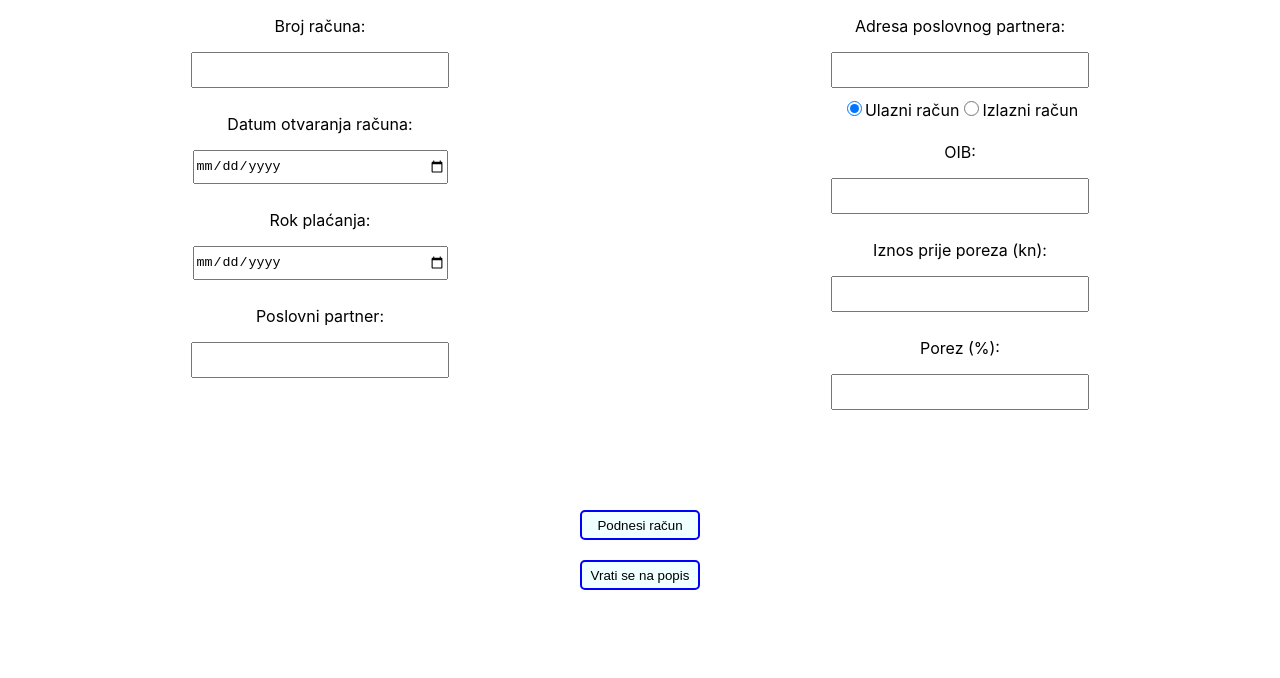
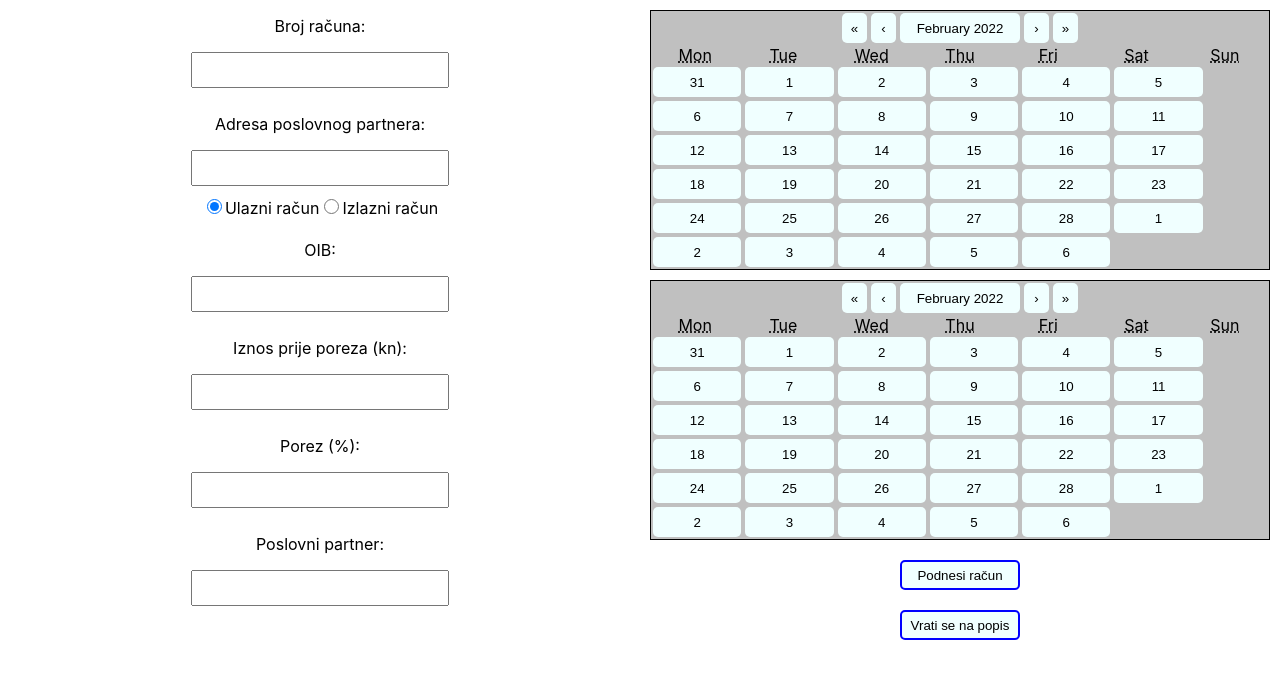
Before and after one commit to CROmarcos/sedamit_zadatak, a React (Create React App) app: page / in a window 1280 px wide. Both pictures are taken after a click on the button "Dodaj novi račun". Shown: the top 678 px of the page. Built offline with nearby package versions, Linux system fonts and the light colour scheme.

Commit message:
Unos datuma
Stavljen kalendar kao unos datumske vrijednosti umjesto input type="date".

```diff
--- a/package.json
+++ b/package.json
@@ -11,6 +11,7 @@
     "@types/react": "^17.0.39",
     "@types/react-dom": "^17.0.11",
     "react": "^17.0.2",
+    "react-calendar": "^3.7.0",
     "react-dom": "^17.0.2",
     "react-router-dom": "^6.2.1",
     "react-scripts": "5.0.0",
@@ -41,5 +42,8 @@
       "last 1 firefox version",
       "last 1 safari version"
     ]
+  },
+  "devDependencies": {
+    "@types/react-calendar": "^3.4.5"
   }
 }
--- a/src/Components/DodajRacun/DodajRacun.scss
+++ b/src/Components/DodajRacun/DodajRacun.scss
@@ -36,3 +36,29 @@ input {
 .right {
     float: right;
 }
+
+.react-calendar {
+    background-color: silver;
+    margin: 10px;
+    border: 1px solid black;
+
+    &__navigation {
+
+        &__arrow {
+            width: 25px;
+        }
+    }
+
+    &__tile {
+        width: 30px;
+    }
+
+    &__month-view__weekdays {
+        display: none;
+    }
+
+    button {
+        margin: 2px;
+        border: none;
+    }
+}
--- a/src/Components/DodajRacun/DodajRacun.tsx
+++ b/src/Components/DodajRacun/DodajRacun.tsx
@@ -1,6 +1,7 @@
 import React, { useState } from "react"
 import IRacun from "../../Interface"
 import "./DodajRacun.scss"
+import Calendar from "react-calendar";
 
 interface IProps {
     setRacuni: React.Dispatch<React.SetStateAction<IRacun["racuni"]>>
@@ -10,6 +11,12 @@ interface IProps {
 let brojac = 1;
 
 const DodajRacun: React.FC<IProps> = ({ racuni, setRacuni }) => {
+
+    //Datum izdavanja računa
+    const [date1, setDate1]=useState(new Date())
+
+    //Datum roka plaćanja
+    const [date2, setDate2]=useState(new Date())
 
     let iznosPoreza = 0;
     let cijenaSPorezom = 0;
@@ -48,8 +55,8 @@ const DodajRacun: React.FC<IProps> = ({ racuni, setRacuni }) => {
                 broj_racuna: input.broj_racuna,
                 redni_broj_racuna: brojac,
                 smjer: "ulazno",
-                datum_racuna: new Date('May 04, 2021'),
-                rok_placanja: new Date('May 07, 2021'),
+                datum_racuna: date1,
+                rok_placanja: date2,
                 naziv_partnera: input.naziv_partnera,
                 adresa_partnera: input.adresa_partnera,
                 oib: input.oib,
@@ -92,16 +99,21 @@ const DodajRacun: React.FC<IProps> = ({ racuni, setRacuni }) => {
         }
     }
 
+    function otvoriRacun(datum:Date){
+        setDate1(datum)
+        console.log(datum)
+    }
+
+    function zatvoriRacun(datum:Date){
+        setDate2(datum)
+        console.log(datum)
+    }
+
     return (
         <div>
             <div className="DodajRacun">
                 <div className="DodajRacun--col left">
                     <div className="Input"><p>Broj računa: </p><input type="text" name="broj_racuna" value={input.broj_racuna} onChange={handleChange} /></div>
-                    <div className="Input"><p>Datum otvaranja računa: </p><input type="date" name="datum_racuna" /></div>
-                    <div className="Input"><p>Rok plaćanja: </p><input type="date" name="rok_placanja" /></div>
-                    <div className="Input"><p>Poslovni partner: </p><input type="text" name="naziv_partnera" value={input.naziv_partnera} onChange={handleChange} /></div>
-                </div>
-                <div className="DodajRacun--col right">
                     <div className="Input"><p>Adresa poslovnog partnera: </p><input type="text" name="adresa_partnera" value={input.adresa_partnera} onChange={handleChange} /></div>
                     <div className="Input--RB">
                         <input className="RadioButton" type="radio" id="ulazno" name="smjer" value={input.smjer} onClick={prikaziOib} checked={true} /><label>Ulazni račun</label>
@@ -110,6 +122,11 @@ const DodajRacun: React.FC<IProps> = ({ racuni, setRacuni }) => {
                     <div className="Input" id="input_oib"><p>OIB: </p><input type="text" name="oib" value={input.oib} onChange={handleChange} /></div>
                     <div className="Input"><p>Iznos prije poreza (kn): </p><input type="text" name="iznos_prije_poreza" value={input.iznos_prije_poreza} onChange={handleChange} /></div>
                     <div className="Input"><p>Porez (%): </p><input type="text" name="porez" value={input.porez} onChange={handleChange} /></div>
+                    <div className="Input"><p>Poslovni partner: </p><input type="text" name="naziv_partnera" value={input.naziv_partnera} onChange={handleChange} /></div>
+                </div>
+                <div className="DodajRacun--col right">
+                    <Calendar onChange={otvoriRacun} value={date1} />
+                    <Calendar onChange={zatvoriRacun} value={date2} />
                 </div>
             </div>
             <button onClick={spremiRacun}>Podnesi račun</button>
```
Also changed, not shown: 1 other file (tests, documents, lock files or other folders).
